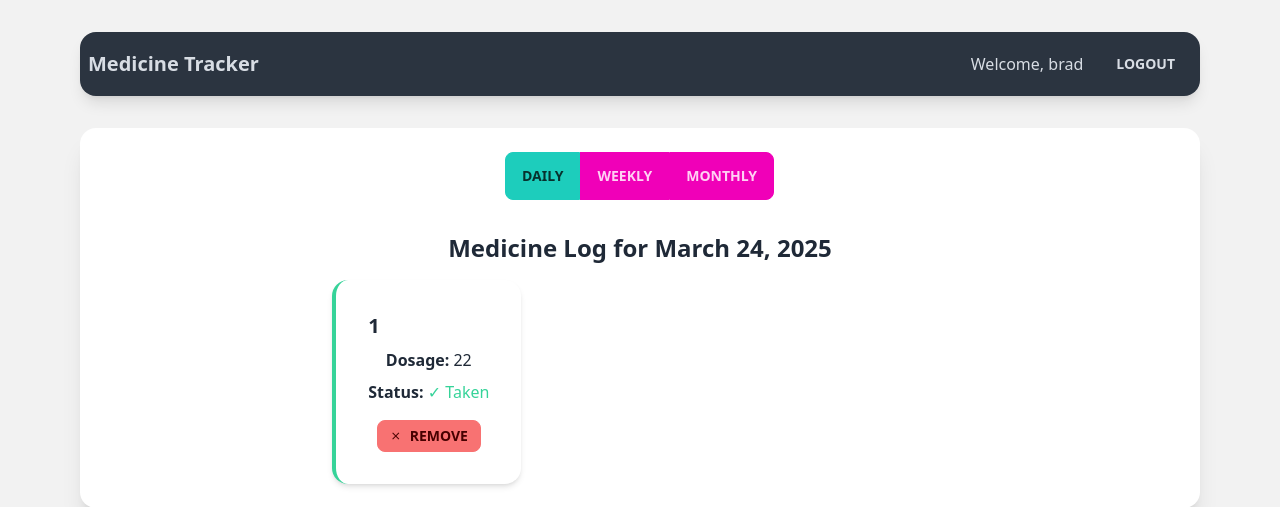
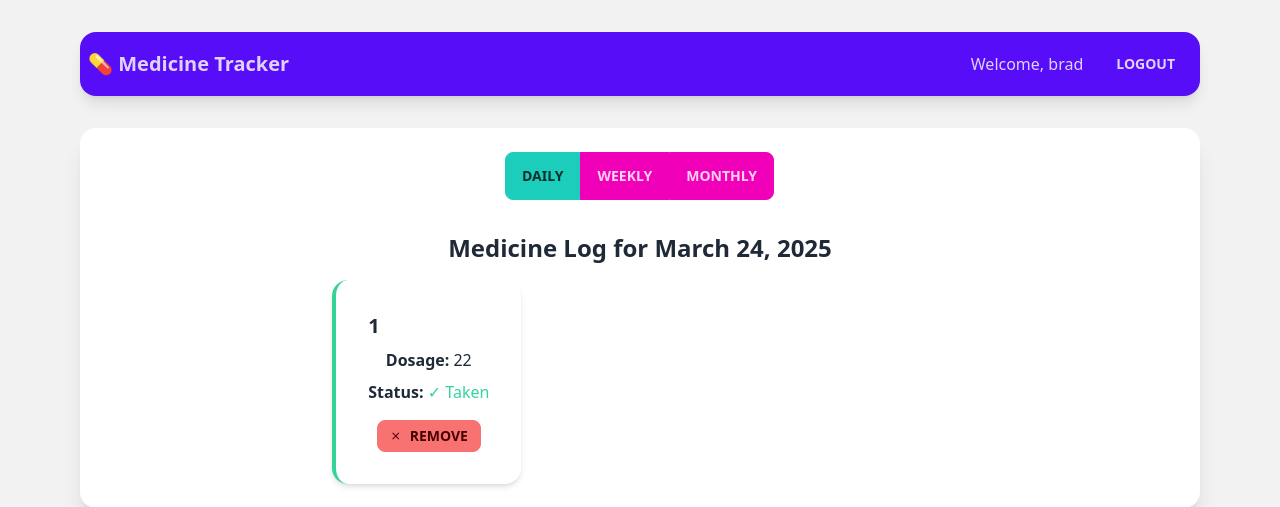
Before and after one commit to pojo134/django-tracker, a Django app: page / in a window 1280 px wide. Shown: the top 507 px of the page. Run offline with Django 4.2, Linux system fonts and the light colour scheme; the first user in the database is signed in; data comes from the database, SQL or seed files in the repository; some libraries are stand-ins or nearby versions.

Commit message:
Fixing colors and touches

```diff
--- a/templates/base.html
+++ b/templates/base.html
@@ -51,9 +51,9 @@
 <body class="min-h-screen bg-base-200">
     <div class="container mx-auto px-4 py-8 max-w-6xl">
         {% block navbar %}
-        <div class="navbar bg-neutral text-neutral-content rounded-box mb-8 shadow-lg">
+        <div class="navbar bg-primary text-primary-content rounded-box mb-8 shadow-lg">
             <div class="flex-1">
-                <h1 class="text-xl font-bold">Medicine Tracker</h1>
+                <h1 class="text-xl font-bold">💊 Medicine Tracker</h1>
             </div>
             <div class="flex-none">
                 {% if user.is_authenticated %}
```
Also changed, not shown: db.sqlite3.
